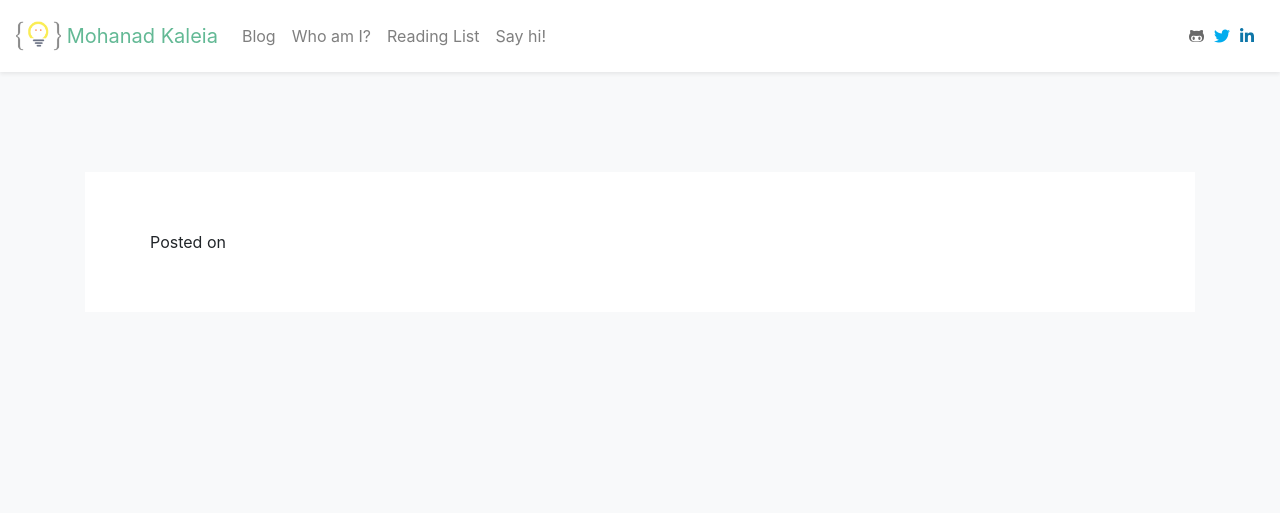
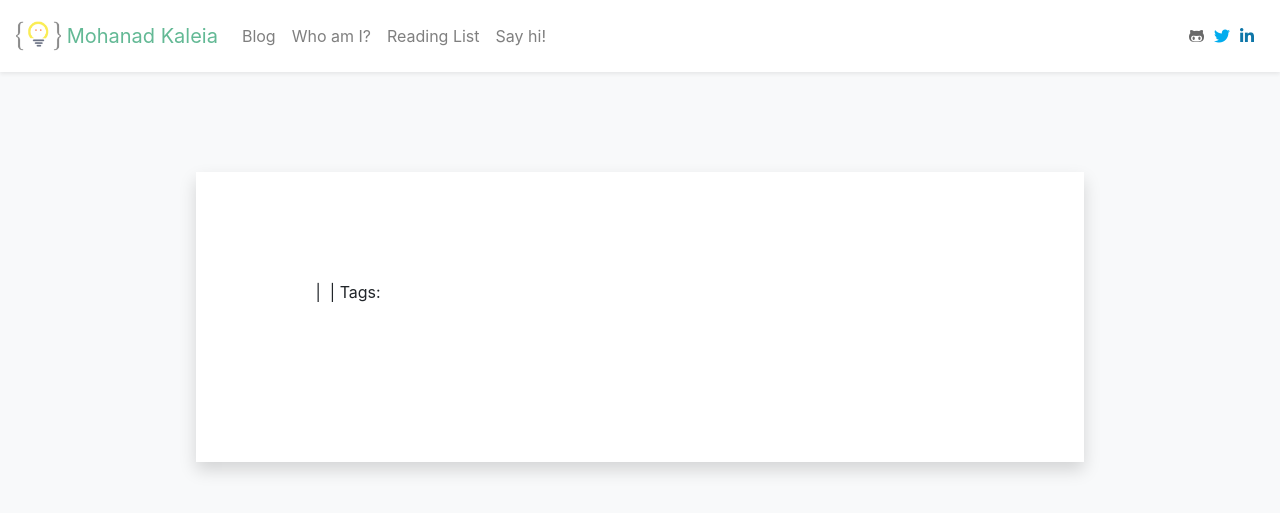
Before and after one commit to mohanadkaleia/blog, a Python web app: template theme/templates/article.html in a window 1280 px wide. Shown: the top 513 px of the page. Run offline with Jinja, Linux system fonts and the light colour scheme; the template is opened without the code that fills it, so the values that code supplies are empty; some libraries are stand-ins or nearby versions.

Commit message:
add tags to the article

```diff
--- a/theme/static/css/main.css
+++ b/theme/static/css/main.css
@@ -58,7 +58,8 @@
 .article {
     background-color: #fff;
     margin: 0 auto;
-    padding: 50px;
+    padding: 100px;
+    width: 80%;
 }
 
 .article img {
@@ -81,3 +82,7 @@
 .card h1 a mark {
     color: gray;
 }
+
+.article-content {
+    margin-top: 50px;
+}
--- a/theme/templates/article.html
+++ b/theme/templates/article.html
@@ -1,10 +1,19 @@
 {% extends "base.html" %} {% block title %}{{ article.title }}{% endblock %} {%
 block content %}
-<div class="row article">
+<div class="row shadow mb-5 bg-white article">
   <div class="col-md-12">
-    <h1>{{ article.title }}</h1>
-    <label>Posted on <strong>{{ article.date }}</strong></label>
-    {{ article.content }}
+    <h1 class="text-center">{{ article.title }}</h1>
+    <label>{{ article.locale_date }}</label> |
+    <label>{{ article.category }}</label> |
+    <label>Tags:
+      {% for tag in article.tags %}
+        {{tag}},
+      {% endfor %}
+    </label>
+    <div class="article-content">
+      {{ article.content }}
+    </div>
+
   </div>
 </div>
 {% endblock %}
```
